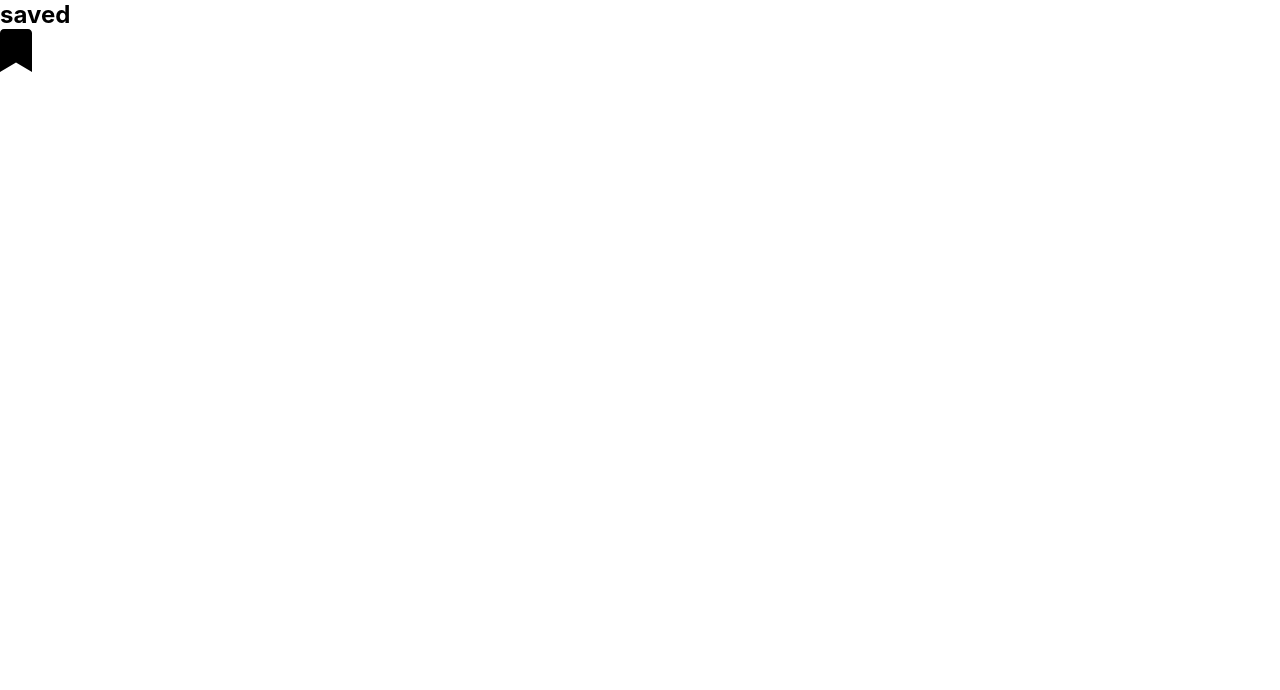
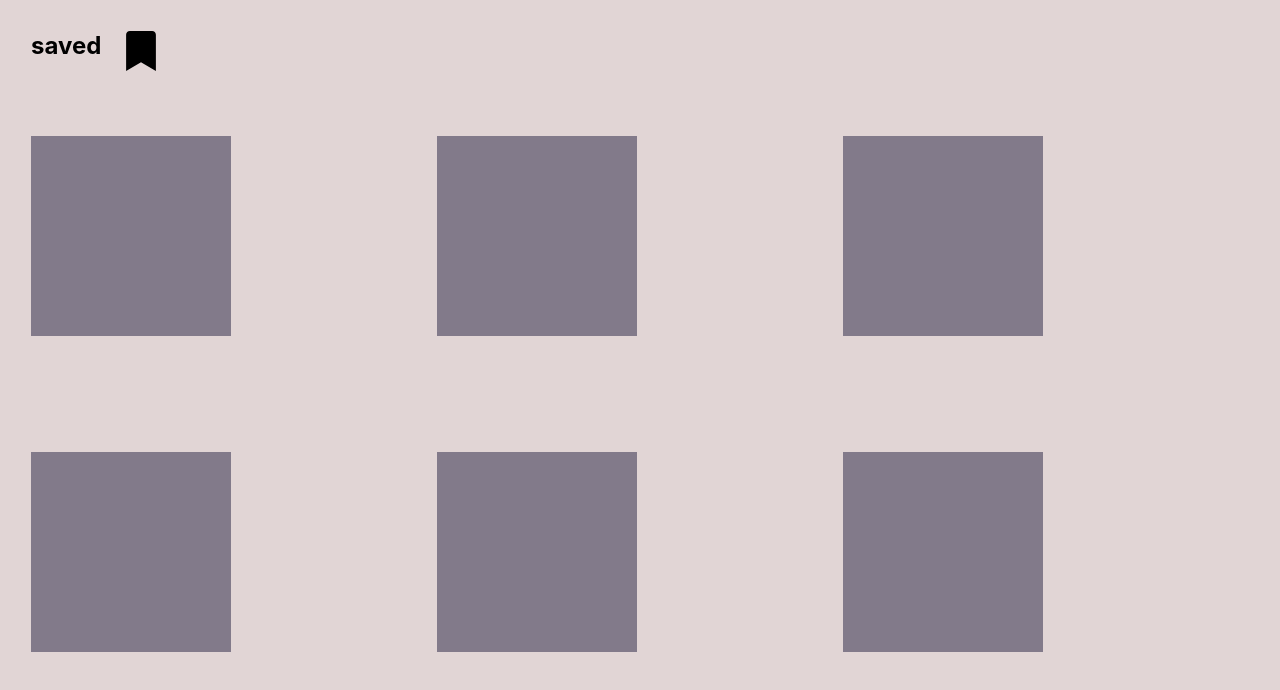
Before and after one commit to bharatrnair/socius-all, a React (Create React App) app: page /save in a window 1280 px wide. Shown: the top 690 px of the page. Built offline with nearby package versions, Linux system fonts and the light colour scheme.

Commit message:
saveFile modified

```diff
--- a/src/components/Save.css
+++ b/src/components/Save.css
@@ -10,11 +10,42 @@
     background-color: #E1D5D5;
     height: 100%;
   }
+
   .save-mainBody{
     height: 100%;
-    padding: 60px;
+    padding: 31px;
+    display: grid;
+    grid-template-rows: .3fr 2fr;
+    gap: 10px;
   }
+
   .save-heading{
     display: flex;
     gap: 20px;
   }
+
+.save-heading img{
+  height: 40px;
+  width: 40px;
+}
+
+  .savePost-body{
+    display: grid;
+    grid-template-rows:1fr 1fr ;
+  }
+
+  .saveUpper-part{
+    display: grid;
+    grid-template-columns: 1fr 1fr 1fr;
+  }
+
+  .saveLower-part{
+    display: grid;
+    grid-template-columns: 1fr 1fr 1fr;
+  }
+
+  .postImage{
+    background-color: rgb(130, 122, 138);
+    height: 200px;
+    width: 200px;
+  }
--- a/src/components/Save.jsx
+++ b/src/components/Save.jsx
@@ -1,6 +1,6 @@
 import React from 'react'
 import VectorSave from './../components/Assets/Vectorsave.svg'
-
+import "./Save.css"
 const Save = () => {
   return (
     <div className="save-mainContainer">
@@ -9,8 +9,18 @@ const Save = () => {
                 <h2>saved</h2>
                 <img src={VectorSave} alt="" />
             </div>
-            <div className="savepost-body">
 
+            <div className="savePost-body">
+              <div className="saveUpper-part">
+                  <div className="postImage"></div>
+                  <div className="postImage"></div>
+                  <div className="postImage"></div>
+              </div>
+              <div className="saveLower-part">
+                  <div className="postImage"></div>
+                  <div className="postImage"></div>
+                  <div className="postImage"></div>
+              </div>
             </div>
 
         </div>
```
